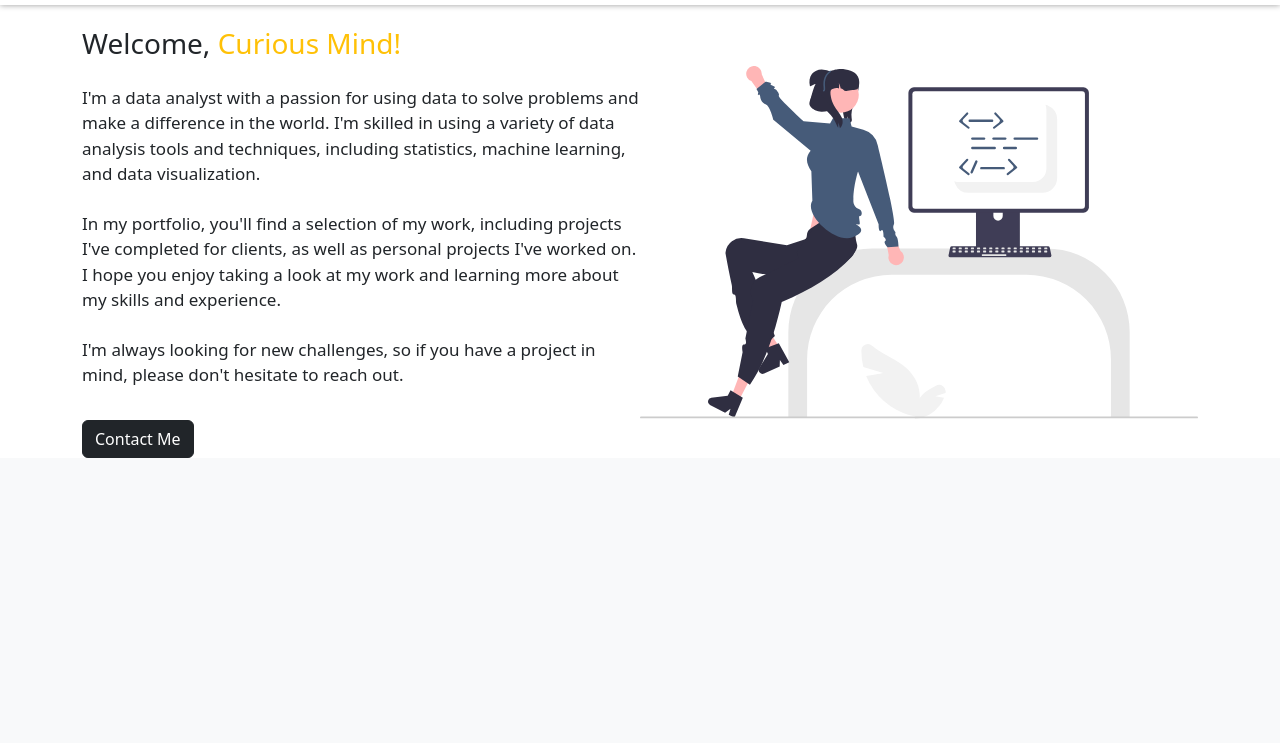
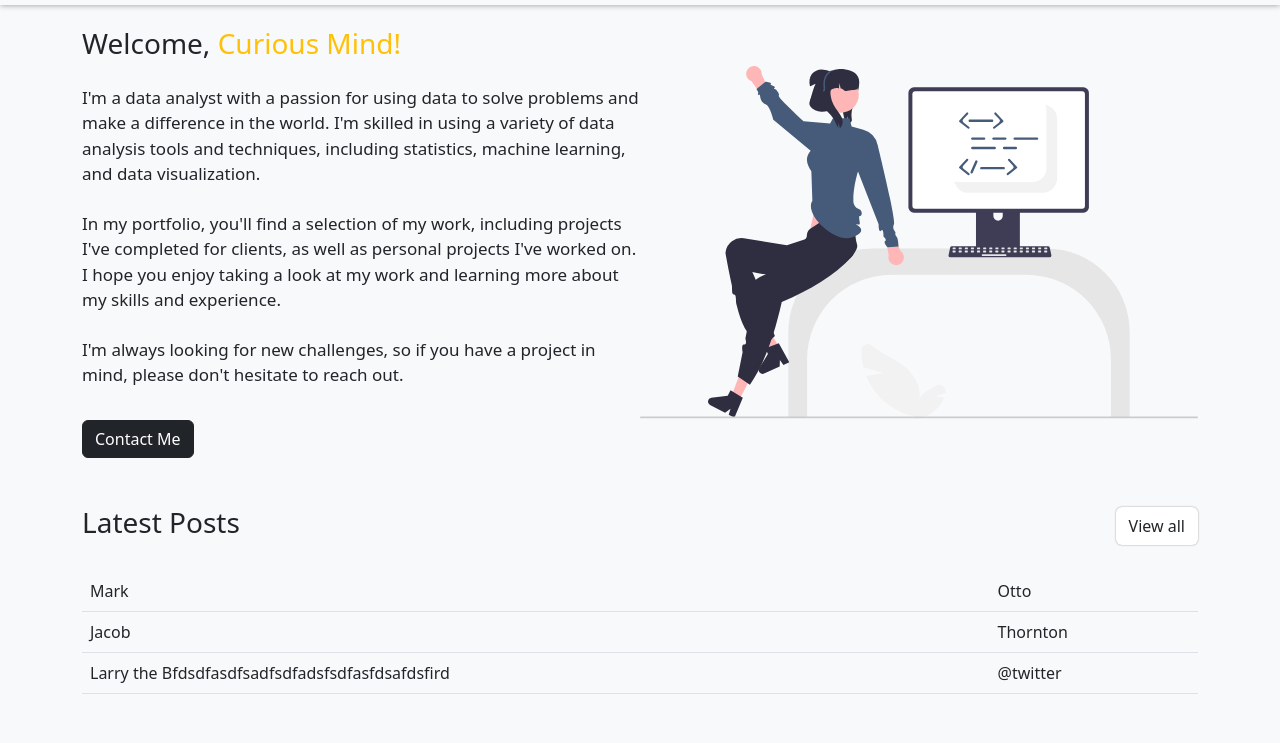
Before and after one commit to SaifSiddique009/personal-website, a plain HTML site: page index.html in a window 1280 px wide. Shown: the part 57-800 px from the top of the page. Drawn offline with nearby package versions, Linux system fonts and the light colour scheme.

Commit message:
blog post's section half done

```diff
--- a/homepage.css
+++ b/homepage.css
@@ -1,3 +1,12 @@
 .p-text {
     font-size: 17px;
 }
+
+.btn-me {
+    box-shadow: 0 0.1px 2px rgba(0, 0, 0, 0.4);
+}
+
+
+.btn-me {
+    background-color: #fff;
+}
--- a/index.html
+++ b/index.html
@@ -53,7 +53,7 @@
 	<!-- Main -->
 	<main>
 		<!-- About me section -->
-		<section class="text-center text-sm-start p-4 p-lg-0 pt-lg-4">
+		<section class="text-center text-sm-start p-4">
 			<div class="container">
 				<div class="d-lg-flex align-items-center justify-content-between">
 					<div>
@@ -68,6 +68,37 @@
 						<button type="button" class="btn btn-dark mt-2">Contact Me</button>
 					</div>
 					<img src="img/home_showcase.svg" alt="showcase" class="img-fluid w-50 d-none d-lg-block">
+				</div>
+			</div>
+		</section>
+
+		<!-- Latest Blogs -->
+		<section class="p-4">
+			<div class="container">
+				<!-- Header -->
+				<div class="d-flex justify-content-between align-items-center">
+					<h3>Latest Posts</h3>
+					<button type="button" class="btn btn-me">View all</button>
+				</div>
+
+				<!-- Posts-->
+				<div class="py-4 justify-content-end align-items-center">
+					<table class="table">
+						<tbody>
+							<tr>
+								<td colspan="3">Mark</td>
+								<td>Otto</td>
+							</tr>
+							<tr>
+								<td colspan="3">Jacob</td>
+								<td>Thornton</td>
+							</tr>
+							<tr>
+								<td colspan="3">Larry the Bfdsdfasdfsadfsdfadsfsdfasfdsafdsfird</td>
+								<td>@twitter</td>
+							</tr>
+						</tbody>
+					</table>
 				</div>
 			</div>
 		</section>
--- a/main.css
+++ b/main.css
@@ -5,7 +5,7 @@
 *{
     margin: 0;
     padding: 0;
-    background-color: #ffffff;
+    /*background-color: #ffffff;*/
 }
 
 :root {
```
